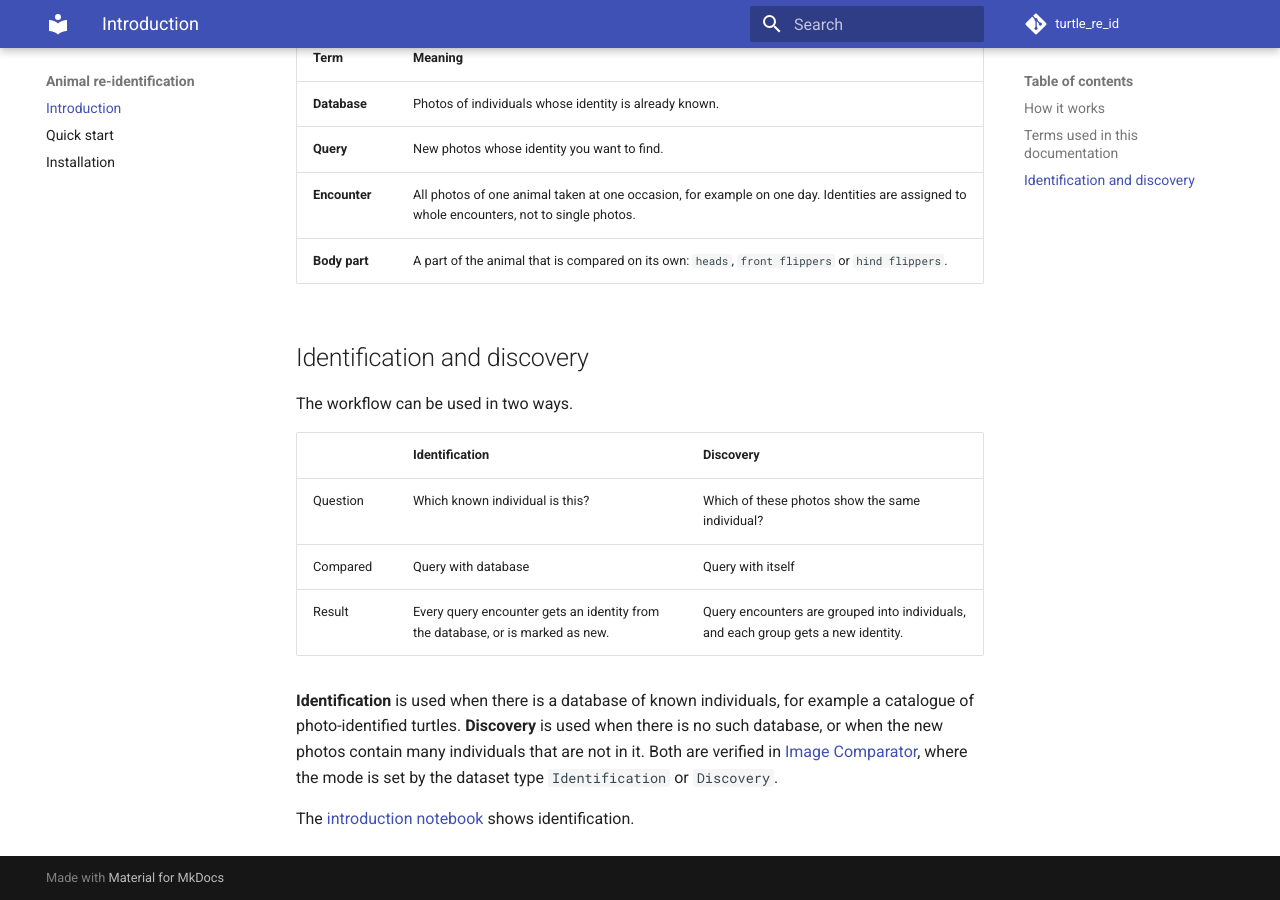
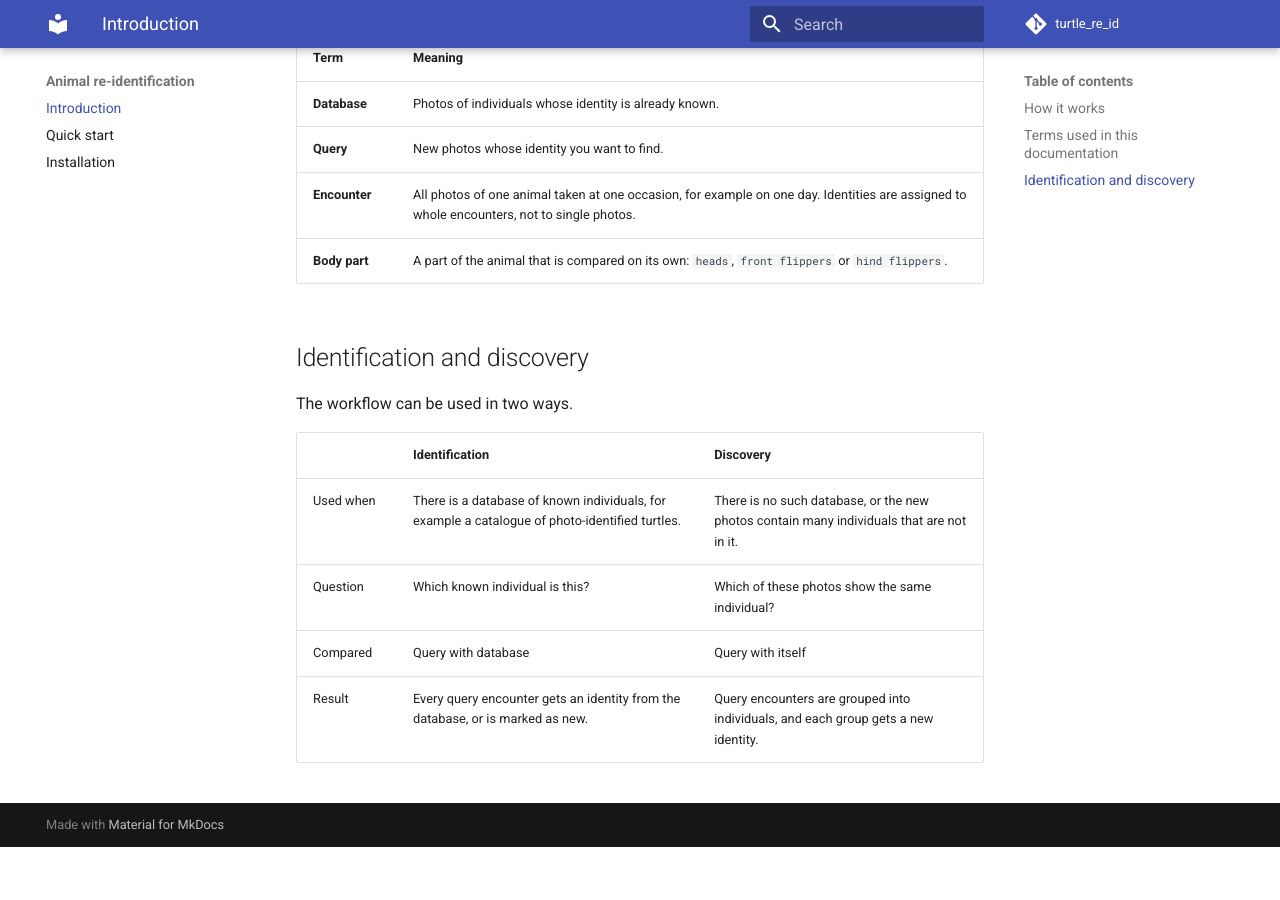
Before and after one commit to sadda/turtle_re_id, an MkDocs documentation site: the page built from docs/index.md, in a window 1280 px wide and 900 px high, scrolled down 699 px. Built offline with MkDocs 1.6.1 and Material for MkDocs 9.7.7, drawn with Linux system fonts in a browser that asks for light colours; comment, search, counter and statistics services are not loaded; after the commit the page ends 1546 px from its top, so only the background shows below that.

Commit message:
Small changes

```diff
--- a/docs/index.md
+++ b/docs/index.md
@@ -26,10 +26,7 @@ The workflow can be used in two ways.
 
 | | **Identification** | **Discovery** |
 |---|---|---|
+| Used when | There is a database of known individuals, for example a catalogue of photo-identified turtles. | There is no such database, or the new photos contain many individuals that are not in it. |
 | Question | Which known individual is this? | Which of these photos show the same individual? |
 | Compared | Query with database | Query with itself |
 | Result | Every query encounter gets an identity from the database, or is marked as new. | Query encounters are grouped into individuals, and each group gets a new identity. |
-
-**Identification** is used when there is a database of known individuals, for example a catalogue of photo-identified turtles. **Discovery** is used when there is no such database, or when the new photos contain many individuals that are not in it. Both are verified in [Image Comparator](https://sadda.github.io/image-comparator/custom/), where the mode is set by the dataset type `Identification` or `Discovery`.
-
-The [introduction notebook](https://colab.research.google.com/github/sadda/turtle_re_id/blob/master/examples/introduction.ipynb) shows identification.
```
